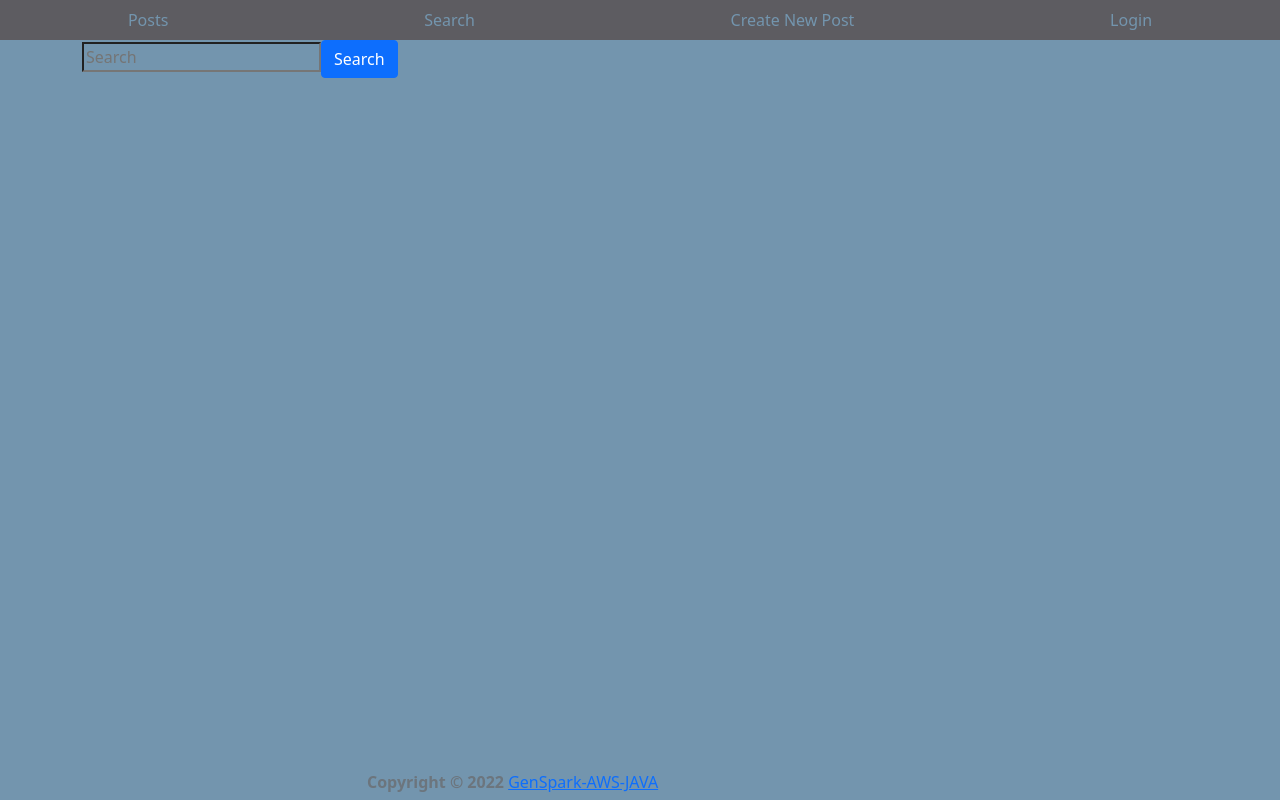
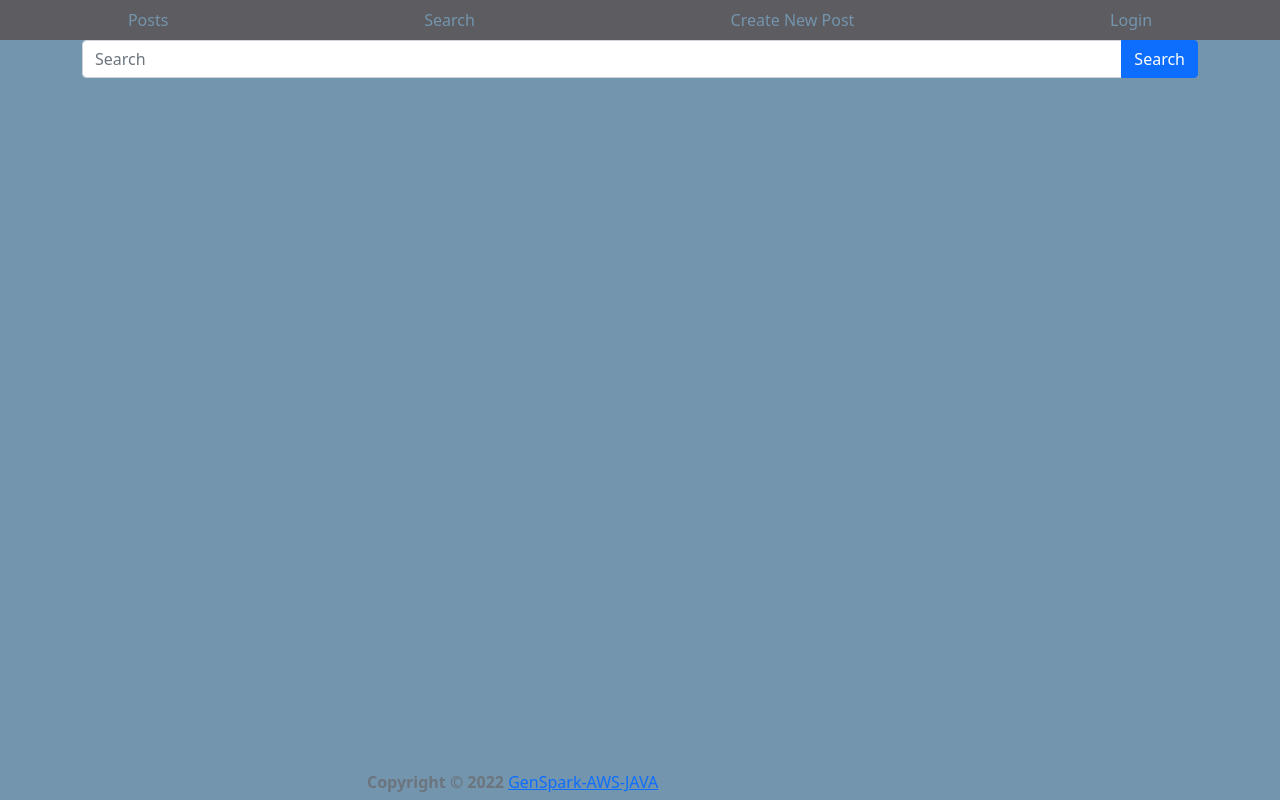
Before and after one commit to Genspark-AWS-JAVA/TechBlog, a React (Create React App) app in the folder Client/: page /search in a window 1280 px wide. Built offline with nearby package versions, Linux system fonts and the light colour scheme.

Commit message:
fixed styling of search input

```diff
--- a/Client/src/Components/SearchResult/index.js
+++ b/Client/src/Components/SearchResult/index.js
@@ -1,5 +1,5 @@
 import React, { useState } from 'react';
-import { Row, Col, Button, Form, Container, Card } from "react-bootstrap";
+import { Row, Col, Button, Form, Container, Card, InputGroup } from "react-bootstrap";
 import axios from 'axios';
 
 function SearchResult() {
@@ -16,11 +16,10 @@ function SearchResult() {
     <Container>
       <Form onSubmit={handleSearchSubmit}>
         <Row>
-          <Form.Group as={Col} controlId="search" >
-            {/* <Form.Control placeholder="Tags, Keywords, etc" /> */}
-            <input type="search" placeholder='Search' id='searchInput' />
+          <InputGroup as={Col} controlId="search" >
+            <Form.Control type="search" placeholder='Search' id='searchInput' aria-label='search' />
             <Button type="submit">Search</Button>
-          </Form.Group>
+          </InputGroup>
         </Row>
       </Form>
 
```
